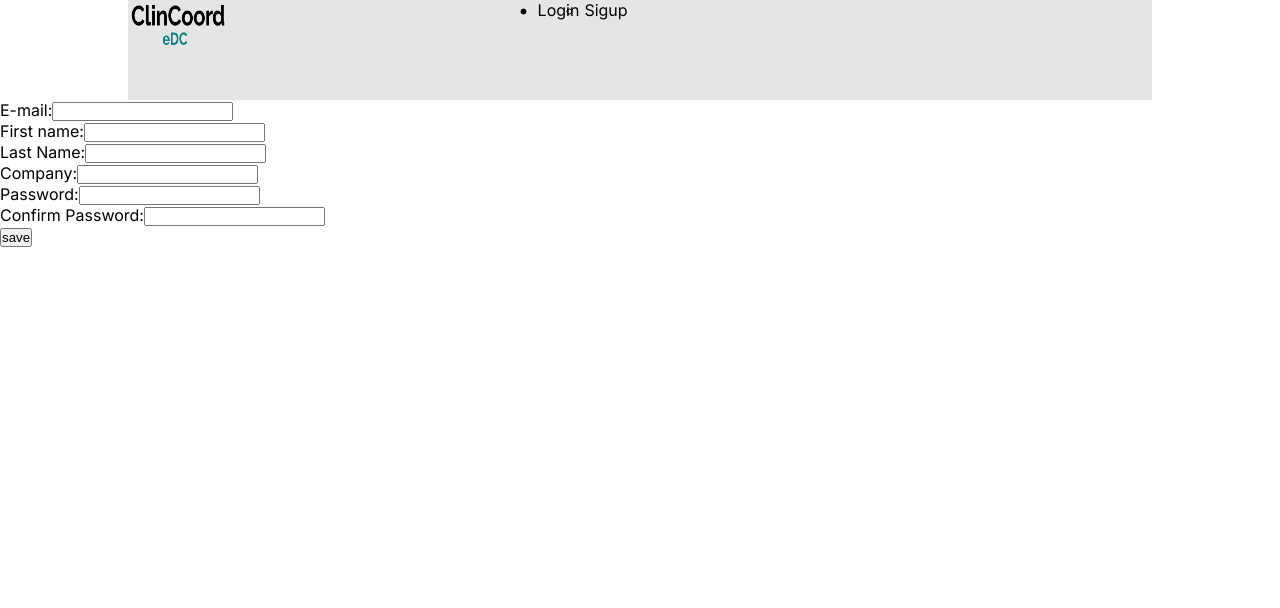
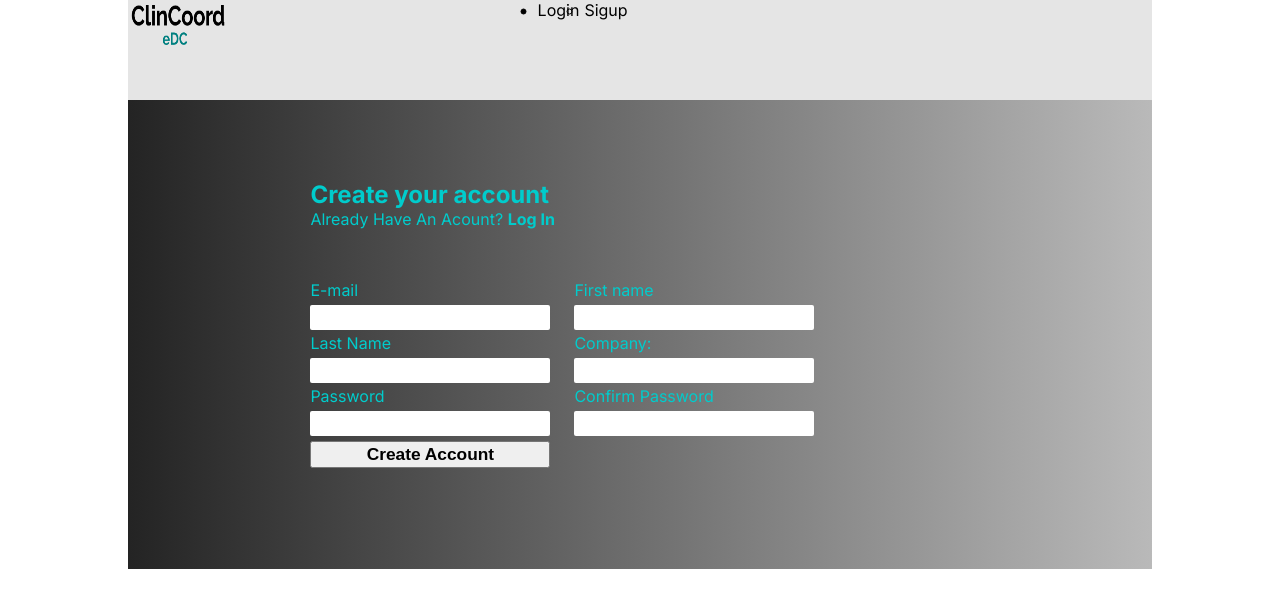
Before and after one commit to clincoordservices/edc.clincoordservices, a Next.js app: page /signup in a window 1280 px wide. Shown: the top 608 px of the page. Built offline with nearby package versions, Linux system fonts and the light colour scheme.

Commit message:
added new features

```diff
--- a/app/api/signup/page.ts
+++ b/app/api/signup/page.ts
@@ -1,5 +1,8 @@
+
 import type { NextApiRequest, NextApiResponse } from 'next'
 
 export default function handler(req: NextApiRequest, res: NextApiResponse) {
-  res.status(200).json({ name: 'John Doe' })
+
+  res.status(401).json({ name: 'John Doe' });
+
 }
--- a/app/assets/fetchData/fetch.ts
+++ b/app/assets/fetchData/fetch.ts
@@ -1,4 +1,4 @@
-function fetchWithParams(
+export default async  function  fetchWithParams(
     url: string,
     method: "GET" | "POST" | "PUT" | "DELETE",
     data?: any,
@@ -6,12 +6,13 @@ function fetchWithParams(
   ): Promise<Response> {
     const options = {
       method: method,
-      headers: headers,
+      headers:  headers,
     };
-      //@ts-ignore
+
     if (data) {
+        //@ts-ignore
       options.body = data;
     }
 
-    return fetch(url, options);
+    return await fetch(url, options);
   }
--- /dev/null
+++ b/app/login/login.module.css
@@ -0,0 +1,22 @@
+.main_{
+    height: 89vh;
+    width: 100%;
+     display: flex;
+
+
+     /* height: 100%;
+
+     align-items: center; */
+     /* align-content: center;
+     justify-content: center;
+     margin-left: 50%; */
+}
+
+.containerFormSignup {
+     display: flex;
+     flex-direction: column;
+}
+.first_{
+     width: 40%;
+     border-right: 1px solid #000;
+}
--- a/app/signup/page.tsx
+++ b/app/signup/page.tsx
@@ -1,16 +1,29 @@
 "use client"
 import React, { useState } from "react";
+import Link from "next/link";
+import fetchWithParams from "../assets/fetchData/fetch";
+import styles from "./signup.module.css";
 
 const Signup = () => {
      const [formData, setFormData] = useState({});
 
-     const submitHandler = (e: React.FormEvent<HTMLFormElement>) => {
+     const submitHandler = async (e: React.FormEvent<HTMLFormElement>) =>  {
          e.preventDefault();
-         console.log(formData)
+
+         const data = {id:20}
+         if(!!formData){
+            const response = await fetchWithParams("http://localhost:3000/api/signup",  "POST", {
+                "Content-Type": "application/json",
+              })
+
+             console.log(response);
+         }
+
      }
 
      const getDataOnForm = (e: React.FormEvent<HTMLInputElement>) => {
         const element = e.target as HTMLInputElement;
+
         setFormData((prevState) => ({
           ...prevState,
           [element.name]: element.value
@@ -18,36 +31,45 @@ const Signup = () => {
      }
 
     return (
-    <div>
-        <form  onSubmit={submitHandler} method="post">
-            <div>
-                <label htmlFor="email">E-mail:</label>
+    <div  className={styles.main_container}>
+        <form  onSubmit={submitHandler} method="post" className={styles.containerFormSignup}>
+                     <div className={styles.containerFormSignup_header}>
+                        <legend> <h2>Create your account </h2> </legend>
+                        <p>Already Have An Acount? <strong> <Link href="/login"> Log In </Link></strong> </p>
+                     </div>
+                     <div className={styles.containerFormSignup_body}>
+                            <div className={styles.container_email} >
+                                <label htmlFor="email">E-mail</label>
                                 <input type="email" maxLength={20} name="email" id="email" onChange={getDataOnForm} required/>
                             </div>
-            <div>
-                <label htmlFor="first-name">First name:</label>
+                            <div className={styles.container_firstname}>
+                                <label htmlFor="first-name">First name</label>
                                 <input type="text" maxLength={20} name="first-name" id="first-name" onChange={getDataOnForm}  required/>
                             </div>
-            <div>
-                <label htmlFor="last-name">Last Name:</label>
+                            <div className={styles.container_lastName}>
+                                <label htmlFor="last-name">Last Name</label>
                                 <input type="text" maxLength={20} name="last-name" id="last-name" onChange={getDataOnForm}  required/>
                             </div>
-            <div>
+                            <div className={styles.container_company}>
                                 <label htmlFor="company">Company:</label>
                                 <input type="text" maxLength={20} name="company" id="company" onChange={getDataOnForm}  required/>
                             </div>
-            <div>
-                <label htmlFor="password">Password:</label>
+                            <div className={styles.container_password}>
+                                <label htmlFor="password">Password</label>
                                 <input type="text" maxLength={20} name="password" id="password" onChange={getDataOnForm}  required/>
                             </div>
-            <div>
-                <label htmlFor="confirm-password">Confirm Password:</label>
+                            <div className={styles.container_password}>
+                                <label htmlFor="confirm-password">Confirm Password</label>
                                 <input type="text" maxLength={20} name="confirm-password" id="confirm-password" onChange={getDataOnForm}  required/>
                             </div>
-            <div>
-                <button type="submit">save</button>
+                            <div className={styles.container_button}>
+                                <button  type="submit">Create Account</button>
+                            </div>
                 </div>
         </form>
+        {/* <div className={styles.container_second}>
+                 SECOND
+        </div> */}
     </div>
     );
 }
--- /dev/null
+++ b/app/signup/signup.module.css
@@ -0,0 +1,53 @@
+.main_container {
+    width: 80%;
+    display: flex;
+    flex-direction: row;
+    margin:  0 auto;
+    /* padding: 10rem; */
+
+    color: var(--thirth-color);
+
+    background: linear-gradient(to right, #111, #ccc);
+    background-size: 100% 100%;
+    background-repeat: no-repeat;
+    background-attachment: fixed;
+}
+
+.containerFormSignup{
+     padding: 5rem;
+     display: flex;
+     flex-direction: column;
+     margin-left: 10%;
+}
+.containerFormSignup_header{
+   margin-bottom: 3rem;
+}
+.containerFormSignup_body {
+   display: grid;
+   width: 100%;
+   grid-template-columns: 1fr 1fr;
+   grid-template-rows: 1fr 1fr 1fr 1fr;
+   column-gap: 1.5rem;
+}
+.containerFormSignup_body div {
+     display: flex;
+     flex-direction: column;
+     width: 15rem;
+}
+.containerFormSignup_body div label {
+    margin: 3px 0 5px;
+}
+.containerFormSignup_body div input {
+    height: 25px;
+    border-radius: 2px;
+    border: 0;
+}
+.container_button {
+     margin-top: 5px;
+}
+
+.container_button button{
+   height: 27px;
+   font-size: 13pt;
+   font-weight: 700;
+}
--- a/next.config.js
+++ b/next.config.js
@@ -1,5 +1,7 @@
 /** @type {import('next').NextConfig} */
 const nextConfig = {
+    // experimental: {
+    //     serverActions: true,
+    //   },
 }
-
 module.exports = nextConfig
```
Also changed, not shown: app/api/login/page.ts (+10 -4 lines), app/login/page.tsx (+25 -4 lines). Lines whose indentation alone changed are shown as unchanged.
